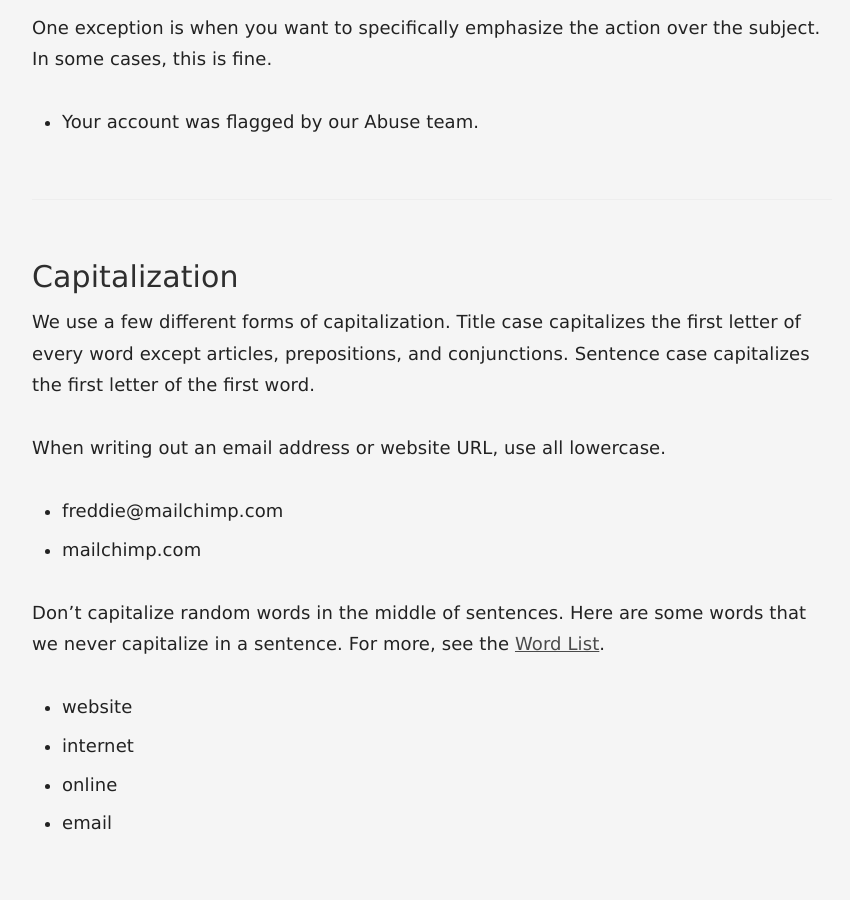
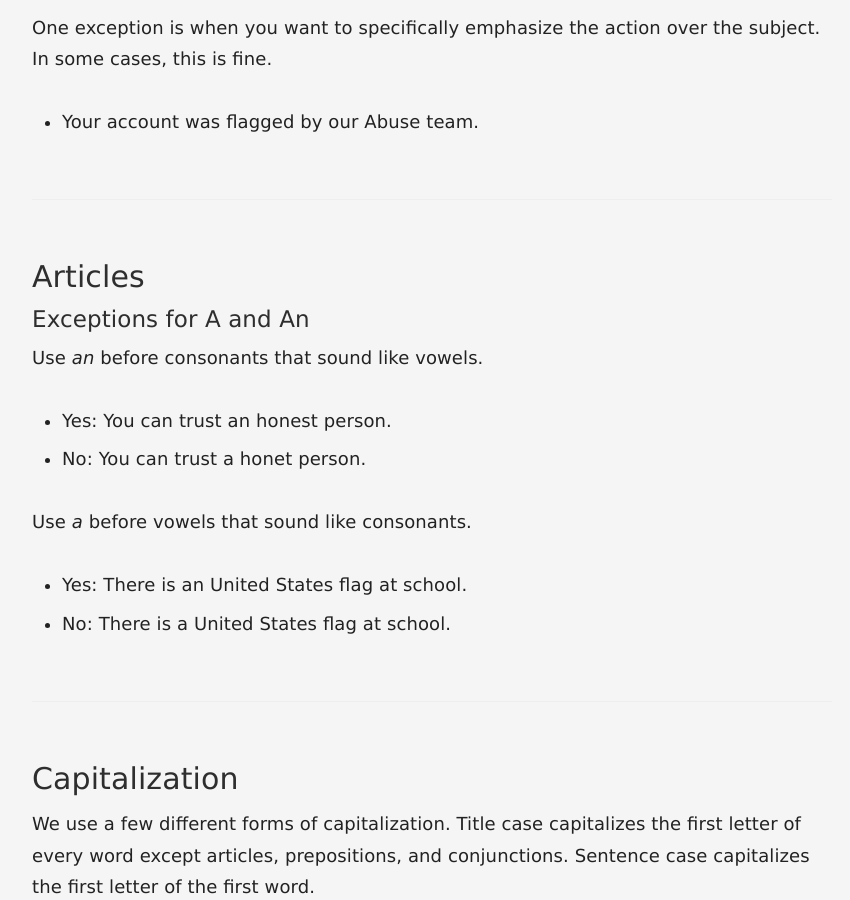
Before and after one commit to marklchaves/cme-dev-style-guide, a Jekyll site: the page built from _docs/basics/04-grammar-and-mechanics.html.md, in a window 1280 px wide and 900 px high, scrolled down 1902 px. Shown: the whole window, without its empty margins (358-1208 px from the left). Built offline with Jekyll 4.4.1, drawn with Linux system fonts in a browser that asks for light colours.

Commit message:
Updated '_docs/basics/04-grammar-and-mechanics.html.md' via CloudCannon

```diff
--- a/_docs/basics/04-grammar-and-mechanics.html.md
+++ b/_docs/basics/04-grammar-and-mechanics.html.md
@@ -45,6 +45,20 @@ Words like “was” and “by” may indicate that you’re writing in passive
 One exception is when you want to specifically emphasize the action over the subject. In some cases, this is fine.
 
 * Your account was flagged by our Abuse team.
+
+### Articles
+
+#### Exceptions for A and An
+
+Use _an_ before consonants that sound like vowels.
+
+* Yes: You can trust an honest person.
+* No: You can trust a honet person.
+
+Use _a_ before vowels that sound like consonants.
+
+* Yes: There is an United States flag at school.
+* No: There is a United States flag at school.
 
 ### Capitalization
 
```
